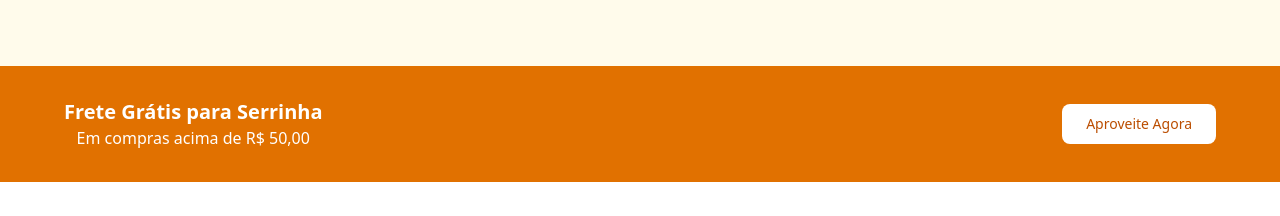
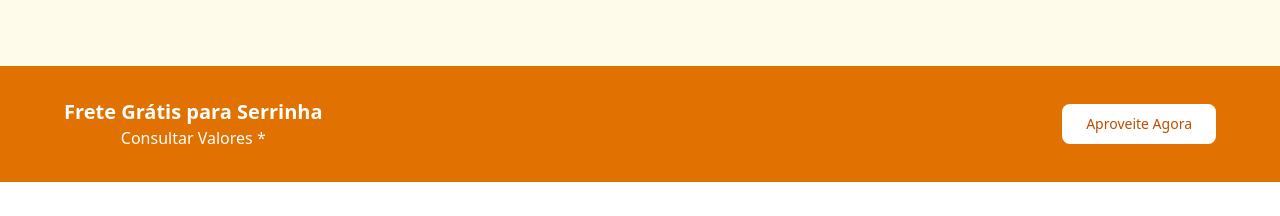
Before and after one commit to danielcerk/Moinho-Nordeste, a Next.js app: page / in a window 1280 px wide. Shown: the part 3300-3516 px from the top of the page. Built offline with nearby package versions, Linux system fonts and the light colour scheme.

Commit message:
fix: fixed item freight about section

```diff
--- a/src/app/page.tsx
+++ b/src/app/page.tsx
@@ -534,7 +534,7 @@ export default function Home() {
             <div className="flex flex-col md:flex-row items-center justify-between">
               <div className="mb-4 md:mb-0">
                 <h3 className="text-xl font-bold">Frete Grátis para Serrinha</h3>
-                <p>Em compras acima de R$ 50,00</p>
+                <p>Consultar Valores *</p>
               </div>
               <Link href="https://wa.me/5575991696416?text=Olá, quero aproveitar o frete grátis!" target="_blank"
                   rel="noopener noreferrer">
```
